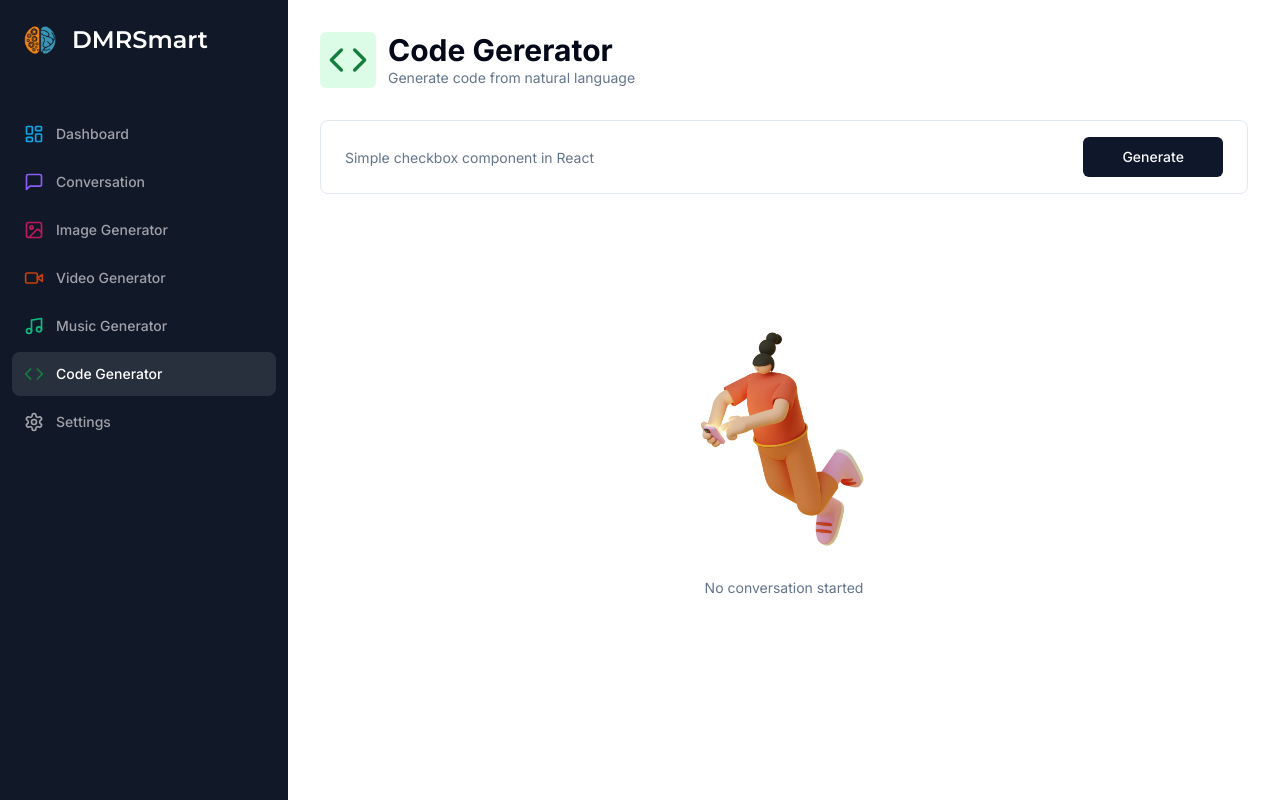
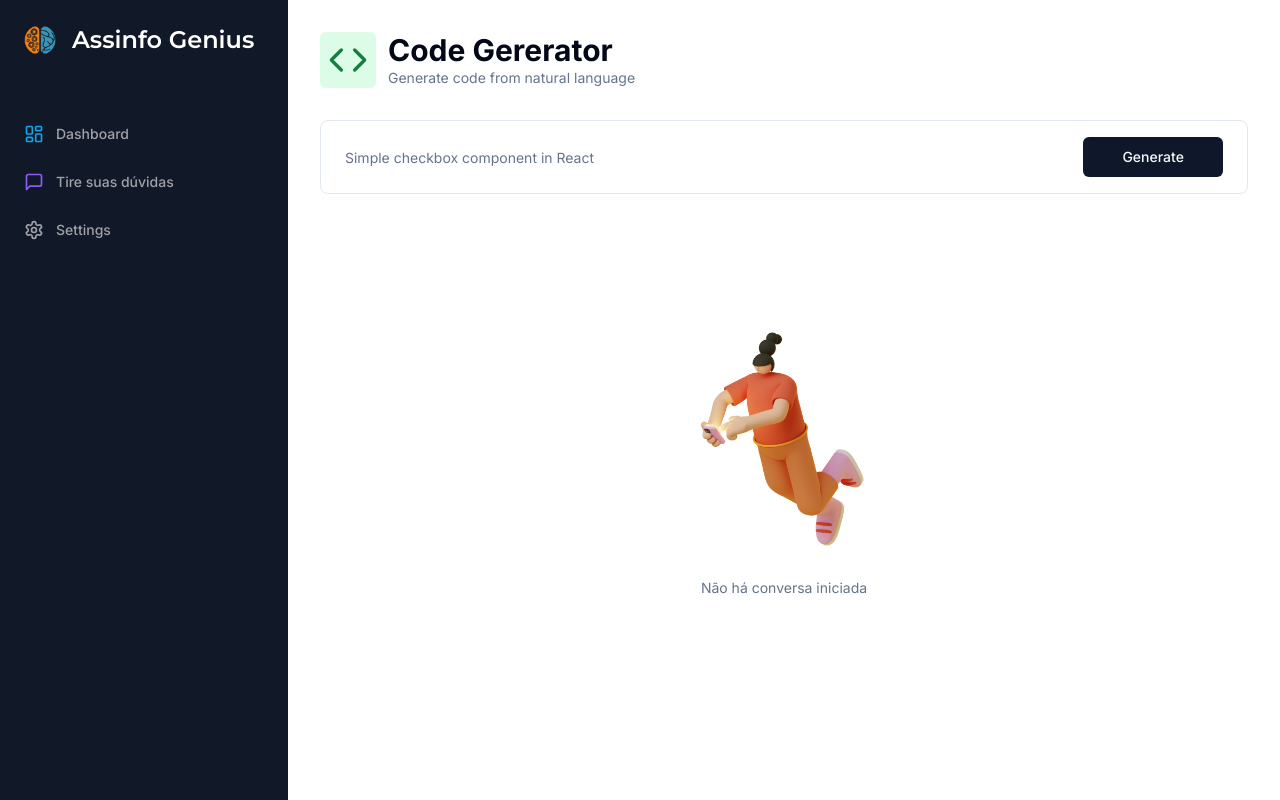
Before and after one commit to magnokf/genius-app, a Next.js app: page /code in a window 1280 px wide. Built offline with nearby package versions, Linux system fonts and the light colour scheme.

Commit message:
refact: assinfo

```diff
--- a/app/(dashboard)/(routes)/code/page.tsx
+++ b/app/(dashboard)/(routes)/code/page.tsx
@@ -110,7 +110,7 @@ const CodePage = () => {
                         </div>
                     )}
                     {messages.length === 0 && !isLoading && (
-                        <Empty label="No conversation started"/>
+                        <Empty label="Não há conversa iniciada"/>
                     )}
                     <div className="flex flex-col-reverse gap-4">
                         {messages.map((message, index) => (
--- a/app/(dashboard)/(routes)/conversation/page.tsx
+++ b/app/(dashboard)/(routes)/conversation/page.tsx
@@ -1,38 +1,36 @@
-"use client"
-import {useState} from "react";
-import {zodResolver} from "@hookform/resolvers/zod";
-import {useRouter} from "next/navigation";
-import {ChatCompletionRequestMessage} from "openai";
+"use client";
+import { zodResolver } from "@hookform/resolvers/zod";
 import axios from "axios";
+import { useRouter } from "next/navigation";
+import { ChatCompletionRequestMessage } from "openai";
+import { useState } from "react";
 import * as z from "zod";
 
-import {Heading} from "@/components/heading";
-import {MessageSquare} from "lucide-react";
-import {useForm} from "react-hook-form";
+import { Heading } from "@/components/heading";
+import { MessageSquare } from "lucide-react";
+import { useForm } from "react-hook-form";
 
-import {formSchema} from "./constants";
+import { formSchema } from "./constants";
 
-import {Form, FormControl, FormField, FormItem} from "@/components/ui/form";
-import {Input} from "@/components/ui/input";
-import {Button} from "@/components/ui/button";
+import BotAvatar from "@/components/bot-avatar";
 import Empty from "@/components/empty";
 import Loader from "@/components/loader";
-import {cn} from "@/lib/utils";
+import { Button } from "@/components/ui/button";
+import { Form, FormControl, FormField, FormItem } from "@/components/ui/form";
+import { Input } from "@/components/ui/input";
 import UserAvatar from "@/components/user-avatar";
-import BotAvatar from "@/components/bot-avatar";
-
+import { cn } from "@/lib/utils";
 
 const ConversationPage = () => {
 	const router = useRouter();
 	const [messages, setMessages] = useState<ChatCompletionRequestMessage[]>([]);
 
-
 	const form = useForm<z.infer<typeof formSchema>>({
 		resolver: zodResolver(formSchema),
 		defaultValues: {
 			prompt: "",
-        }
-    })
+		},
+	});
 
 	const isLoading = form.formState.isSubmitting;
 
@@ -41,13 +39,12 @@ const ConversationPage = () => {
 			const userMessage: ChatCompletionRequestMessage = {
 				role: "user",
 				content: values.prompt,
-            }
+			};
 			const newMessages = [...messages, userMessage];
 
 			const response = await axios.post("/api/conversation", {
 				messages: newMessages,
-                }
-            );
+			});
 
 			setMessages((current) => [...current, userMessage, response.data]);
 
@@ -58,13 +55,13 @@ const ConversationPage = () => {
 		} finally {
 			router.refresh();
 		}
-    }
+	};
 
 	return (
 		<div>
 			<Heading
-                title="Conversation"
-                description="Our most advanced conversational AI yet."
+				title="Pergunte e eu te respondo"
+				description="Tire suas dúvidas sobre qualquerr coisa."
 				icon={MessageSquare}
 				iconColor="text-violet-500"
 				bgColor="bg-violet-100"
@@ -74,31 +71,27 @@ const ConversationPage = () => {
 					<Form {...form}>
 						<form
 							onSubmit={form.handleSubmit(onSubmit)}
-                            className="rounded-lg border w-full p-4 px-3 md:px-6 focus-within:shadow-sm grid grid-cols-12 gap-2"
-                        >
+							className="rounded-lg border w-full p-4 px-3 md:px-6 focus-within:shadow-sm grid grid-cols-12 gap-2">
 							<FormField
 								name="prompt"
-                                render={({field}) => (
+								render={({ field }) => (
 									<FormItem className="col-span-12 lg:col-span-10">
 										<FormControl className="m-0 p-0">
 											<Input
 												className="border-0 focus-visible:ring-0 focus-visible:ring-transparent focus:outline-none"
 												disabled={isLoading}
-                                                placeholder="How do I calculate my BMI?"
+												placeholder="Onde posso ...?"
 												{...field}
 											/>
 										</FormControl>
 									</FormItem>
-
 								)}
-
 							/>
 							<Button
 								type="submit"
 								className="col-span-12 lg:col-span-2 w-full"
-                                disabled={isLoading}
-                            >
-                                Generate
+								disabled={isLoading}>
+								Enviar
 							</Button>
 						</form>
 					</Form>
@@ -106,29 +99,28 @@ const ConversationPage = () => {
 				<div className="space-y-4 mt-4">
 					{isLoading && (
 						<div className="p-8 rounded-lg w-full flex items-center justify-center bg-muted">
-                            <Loader/>
+							<Loader />
 						</div>
 					)}
 					{messages.length === 0 && !isLoading && (
-                        <Empty label="No conversation started"/>
+						<Empty label="Sem conversa iniciada" />
 					)}
 					<div className="flex flex-col-reverse gap-4">
 						{messages.map((message, index) => (
 							<div
 								key={index}
-                                className={cn("p-8 w-full flex items-start gap-x-8 rounded-lg",
-                                    message.role === "user" ? "bg-white border border-black/10" : "bg-muted")
-                                }
-                            >
-                                {message.role === "user" ? <UserAvatar/> : <BotAvatar/>}
+								className={cn(
+									"p-8 w-full flex items-start gap-x-8 rounded-lg",
+									message.role === "user"
+										? "bg-white border border-black/10"
+										: "bg-muted"
+								)}>
+								{message.role === "user" ? <UserAvatar /> : <BotAvatar />}
 								<p className="text-sm">{message.content}</p>
-
 							</div>
 						))}
-
 					</div>
 				</div>
-
 			</div>
 		</div>
 	);
--- a/app/(dashboard)/(routes)/dashboard/page.tsx
+++ b/app/(dashboard)/(routes)/dashboard/page.tsx
@@ -1,9 +1,15 @@
 "use client";
-import {useRouter} from "next/navigation";
-import {ArrowRight, Code, ImageIcon, MessageSquare, Music, VideoIcon} from "lucide-react";
-import {Card, CardContent, CardDescription, CardFooter, CardHeader, CardTitle} from "@/components/ui/card";
-import {cn} from "@/lib/utils";
-
+import { Card } from "@/components/ui/card";
+import { cn } from "@/lib/utils";
+import {
+	ArrowRight,
+	Code,
+	ImageIcon,
+	MessageSquare,
+	Music,
+	VideoIcon,
+} from "lucide-react";
+import { useRouter } from "next/navigation";
 
 const tools = [
 	{
@@ -40,8 +46,8 @@ const tools = [
 		color: "text-green-700",
 		bgColor: "bg-green-700/10",
 		href: "/code",
-    }
-]
+	},
+];
 
 const DashboardPage = () => {
 	const router = useRouter();
@@ -52,41 +58,27 @@ const DashboardPage = () => {
 					Explore the power of AI
 				</h2>
 				<p className="text-muted-foreground font-light text-sm md:text-lg text-center">
-                    DMRSmart is a platform that allows you to generate images, videos, music, and code using the power of
-                    AI.
+					Assinfo Genius é uma plataforma de inteligência artificial de ajuda.
 				</p>
-
 			</div>
 			<div className="px-4 md:px-20 lg:px-32 space-y-4">
-                {
-                    tools.map((tool, i) => (
+				{tools.map((tool, i) => (
 					<Card
 						onClick={() => router.push(tool.href)}
 						key={tool.href}
-                            className="p-4 border-black/5 flex items-center justify-between hover:shadow-md transition cursor-pointer"
-                        >
+						className="p-4 border-black/5 flex items-center justify-between hover:shadow-md transition cursor-pointer">
 						<div className="flex items-center gap-x-4">
 							<div className={cn("p-2 w-fit rounded-md", tool.bgColor)}>
-                                    <tool.icon className={cn("w-8 h-8", tool.color)}/>
+								<tool.icon className={cn("w-8 h-8", tool.color)} />
+							</div>
+							<div className="font-semibold">{tool.label}</div>
+						</div>
+						<ArrowRight className="w-5 h-5" />
+					</Card>
+				))}
+			</div>
+		</div>
+	);
+};
 
-                                </div>
-                                <div className="font-semibold">
-                                    {tool.label}
-
-                                </div>
-
-                            </div>
-                            <ArrowRight className="w-5 h-5"/>
-                        </Card>
-                    ))
-
-
-                }
-            </div>
-
-
-        </div>
-    )
-}
-
-export default DashboardPage
+export default DashboardPage;
--- a/app/layout.tsx
+++ b/app/layout.tsx
@@ -6,7 +6,7 @@ import {ClerkProvider} from '@clerk/nextjs'
 const inter = Inter({subsets: ['latin']})
 
 export const metadata: Metadata = {
-    title: 'DMRSmart',
+    title: 'Assinfo Genius',
     description: 'AI Platform for the Future',
 }
 
--- a/components/loader.tsx
+++ b/components/loader.tsx
@@ -14,7 +14,7 @@ const Loader = () => {
 
             </div>
             <p className="text-muted-foreground text-sm text-center">
-                DMRSmart is thinking...
+               Assinfo Genius está pensando...
             </p>
         </div>
     );
--- a/components/sidebar.tsx
+++ b/components/sidebar.tsx
@@ -20,35 +20,35 @@ const routes = [
         color: "text-sky-500",
     },
     {
-        label: "Conversation",
+        label: "Tire suas dúvidas",
         icon: MessageSquare,
         href: "/conversation",
         color: "text-violet-500",
     },
-    {
-        label: "Image Generator",
-        icon: ImageIcon,
-        href: "/image",
-        color: "text-pink-700",
-    },
-    {
-        label: "Video Generator",
-        icon: VideoIcon,
-        href: "/video",
-        color: "text-orange-700",
-    },
-    {
-        label: "Music Generator",
-        icon: Music,
-        href: "/music",
-        color: "text-emerald-500",
-    },
-    {
-        label: "Code Generator",
-        icon: Code,
-        href: "/code",
-        color: "text-green-700",
-    },
+    // {
+    //     label: "Image Generator",
+    //     icon: ImageIcon,
+    //     href: "/image",
+    //     color: "text-pink-700",
+    // },
+    // {
+    //     label: "Video Generator",
+    //     icon: VideoIcon,
+    //     href: "/video",
+    //     color: "text-orange-700",
+    // },
+    // {
+    //     label: "Music Generator",
+    //     icon: Music,
+    //     href: "/music",
+    //     color: "text-emerald-500",
+    // },
+    // {
+    //     label: "Code Generator",
+    //     icon: Code,
+    //     href: "/code",
+    //     color: "text-green-700",
+    // },
     {
         label: "Settings",
         icon: Settings,
@@ -69,7 +69,7 @@ const Sidebar = () => {
                             alt="Logo"
                         />
                     </div>
-                    <h1 className={cn("text-2xl font-bold", montserrat.className)}>DMRSmart</h1>
+                    <h1 className={cn("text-2xl font-bold", montserrat.className)}>Assinfo Genius</h1>
                 </Link>
                 <div className="space-y-1">
                     {routes.map((route, i) => (
```
Lines whose indentation alone changed are shown as unchanged.
